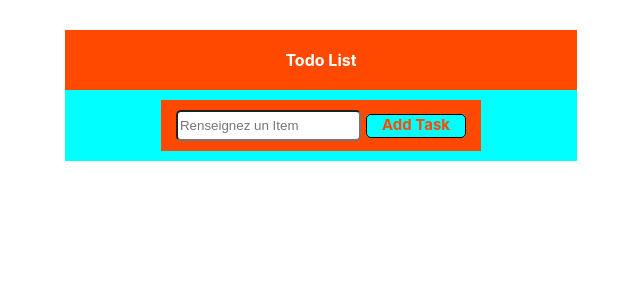
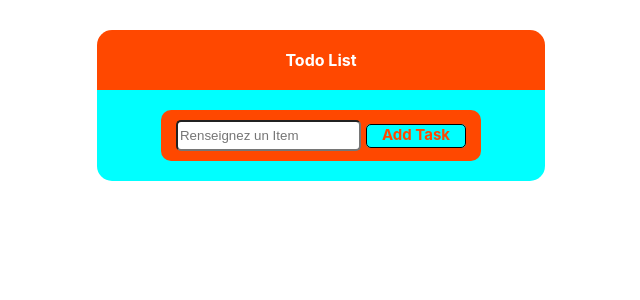
Before and after one commit to Phil-Khayat/React-ToDoList, a React (Create React App) app: page / in a window 1280 px wide. Shown: the top 300 px of the page, without its empty margins (319-959 px from the left). Built offline with nearby package versions, Linux system fonts and the light colour scheme.

Commit message:
send-01-04-2022-17-42

```diff
--- a/src/App.css
+++ b/src/App.css
@@ -38,11 +38,16 @@
 }
 
 
+.todo-list {
+  margin: 0px auto;
+  width: 35vw;
+}
+
 .title {
   background-color: rgb(255, 72, 0);
-  margin: 0px auto;
+  border-top-left-radius: 15px;
+  border-top-right-radius: 15px;
   margin-top: 30px;
-  width: 40vw;
   height: 40px;
   padding-top: 20px;
 }
@@ -50,15 +55,16 @@
 .items {
   background-color: rgb(255, 72, 0);
   margin: 0px auto;
+  border-radius: 10px;
   width: 25vw;
   padding: 10px 0;
 }
 
 .content {
   background-color: aqua;
-  width: 40vw;
-  margin: 0px auto;
-  padding: 10px 0;
+  padding: 20px 0;
+  border-bottom-left-radius: 15px;
+  border-bottom-right-radius: 15px;
 }
 
 .title {
```
